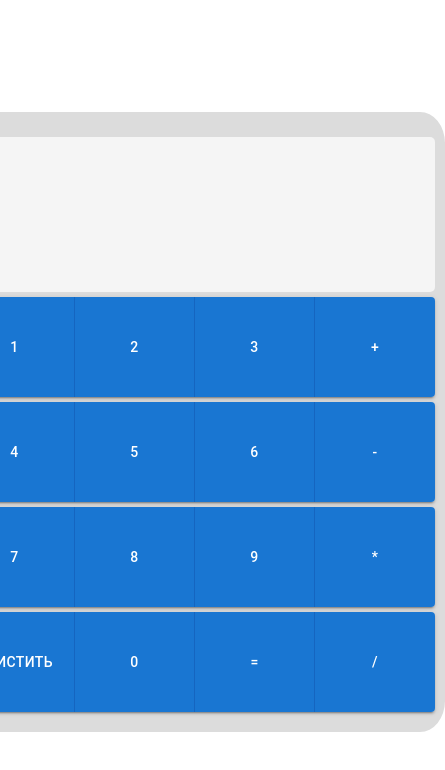
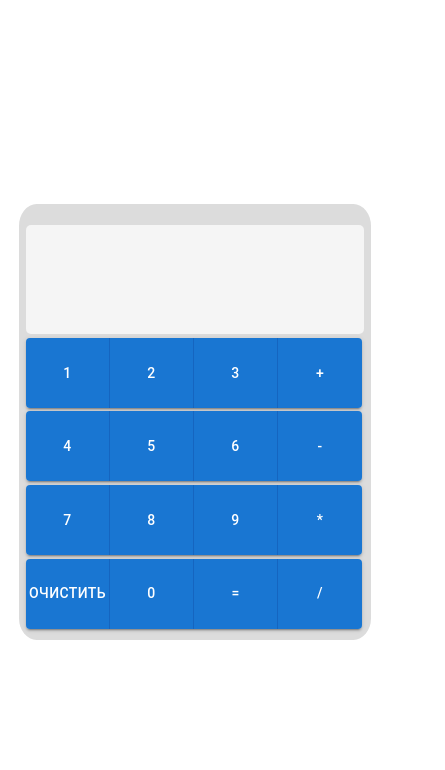
Before and after one commit to valyalshikovd/calculator3, a React (Create React App) app: page / in a window 390 px wide. Shown: the top 770 px of the page, 445 px wide, since content can reach past the window. Built offline with nearby package versions, Linux system fonts and the light colour scheme.

Commit message:
adaptive

```diff
--- a/src/App.css
+++ b/src/App.css
@@ -64,3 +64,33 @@
   margin-left: 2%;
   margin-top: 1%;
 }
+@media (max-width: 400px) {
+  .square {
+    width: 352px;
+    height: 436px;
+    background-color: gainsboro;
+    border-radius: 5%;
+    position: absolute;
+    top: 50%;
+    left: 50%;
+    transform: translate(-50%, -50%);
+  }
+  .my-div {
+    align-items: center;
+    width: 96%;
+    height: 25%;
+    position: relative;
+    border-radius: 5px;
+    background-color: whitesmoke;
+    margin-left: 2%;
+    margin-top: 5%;
+  }
+  .my-div-btn {
+    align-items: center;
+    width: 96%;
+    position: relative;
+    border-radius: 5px;
+    margin-left: 2%;
+    margin-top: 1%;
+  }
+}
--- a/src/App.js
+++ b/src/App.js
@@ -1,6 +1,6 @@
 import './App.css';
 import {Button, ButtonGroup} from "@mui/material";
-import {useState} from "react";
+import {useEffect, useState} from "react";
 import {pink} from "@mui/material/colors";
 
 
@@ -10,6 +10,20 @@ function App(){
     const [secondOper, setSecondOper] = useState(null)
     const [action, setAction] = useState(null)
     const [answer, setAnswer] = useState(null)
+    const [sizeButton, setSizeButton] = useState({ width: 120, height: 100})
+    const [flagUpdate, setFlagUpdate] = useState(true)
+    const [buttonFontSize, setFontSize] = useState("30px")
+
+    useEffect(() => {
+        if( 500 > window.innerWidth || 800 > window.innerHeight ){
+            if(flagUpdate) {
+                setSizeButton({width: 84, height: 70})
+            }
+            setFlagUpdate(false)
+        }
+    })
+
+
 
     const handleNumber = (num) => {
         if(!firstOper){
@@ -68,34 +82,34 @@ function App(){
         </div>
         <div className={"my-div-btn"}>
             <ButtonGroup variant="contained" aria-label="outlined primary button group">
-                <Button  onClick={() => {handleNumber("1")}} sx={{ width: 120, height: 100}} >1</Button>
-                <Button  onClick={() => {handleNumber("2")}} sx={{ width: 120, height: 100}}>2</Button>
-                <Button  onClick={() => {handleNumber("3")}} sx={{ width: 120, height: 100}}>3</Button>
-                <Button  onClick={() => {handleAction("+")}} sx={{ width: 120, height: 100}}>+</Button>
+                <Button  onClick={() => {handleNumber("1")}} sx={sizeButton}>1</Button>
+                <Button  onClick={() => {handleNumber("2")}} sx={sizeButton}>2</Button>
+                <Button  onClick={() => {handleNumber("3")}} sx={sizeButton}>3</Button>
+                <Button  onClick={() => {handleAction("+")}} sx={sizeButton}>+</Button>
             </ButtonGroup>
         </div>
           <div className={"my-div-btn"}>
               <ButtonGroup variant="contained" aria-label="outlined primary button group">
-                  <Button  onClick={() => {handleNumber("4")}} sx={{ width: 120, height: 100}}>4</Button>
-                  <Button  onClick={() => {handleNumber("5")}} sx={{ width: 120, height: 100}}>5</Button>
-                  <Button  onClick={ () => {handleNumber("6")}} sx={{ width: 120, height: 100 }}>6</Button>
-                  <Button  onClick={() => {handleAction("-")}}  sx={{ width: 120, height: 100 }}>-</Button>
+                  <Button  onClick={() => {handleNumber("4")}} sx={sizeButton}>4</Button>
+                  <Button  onClick={() => {handleNumber("5")}} sx={sizeButton}>5</Button>
+                  <Button  onClick={ () => {handleNumber("6")}} sx={sizeButton}>6</Button>
+                  <Button  onClick={() => {handleAction("-")}}  sx={sizeButton}>-</Button>
               </ButtonGroup>
           </div>
           <div className={"my-div-btn"}>
               <ButtonGroup variant="contained" aria-label="outlined primary button group">
-                  <Button onClick={() => {handleNumber("7")}} sx={{ width: 120, height: 100 }}>7</Button>
-                  <Button onClick={() => {handleNumber("8")}} sx={{ width: 120, height: 100 }}>8</Button>
-                  <Button onClick={() => {handleNumber("9")}} sx={{ width: 120, height: 100 }}>9</Button>
-                  <Button onClick={() => {handleAction("*")}} sx={{ width: 120, height: 100 }}>*</Button>
+                  <Button onClick={() => {handleNumber("7")}} sx={sizeButton}>7</Button>
+                  <Button onClick={() => {handleNumber("8")}} sx={sizeButton}>8</Button>
+                  <Button onClick={() => {handleNumber("9")}} sx={sizeButton}>9</Button>
+                  <Button onClick={() => {handleAction("*")}} sx={sizeButton}>*</Button>
               </ButtonGroup>
           </div>
           <div className={"my-div-btn"}>
               <ButtonGroup variant="contained" aria-label="outlined primary button group">
-                  <Button onClick={() => {handleClear()}} sx={{ width: 120, height: 100 }}>Очистить</Button>
-                  <Button onClick={() => {handleNumber("0")}} sx={{ width: 120, height: 100 }}>0</Button>
-                  <Button onClick={() => {handleGetResult()}} sx={{ width: 120, height: 100 }}>=</Button>
-                  <Button onClick={() => {handleAction("/")}} sx={{ width: 120, height: 100 }}>/</Button>
+                  <Button onClick={() => {handleClear()}} sx={sizeButton}>Очистить</Button>
+                  <Button onClick={() => {handleNumber("0")}} sx={sizeButton}>0</Button>
+                  <Button onClick={() => {handleGetResult()}} sx={sizeButton}>=</Button>
+                  <Button onClick={() => {handleAction("/")}} sx={sizeButton}>/</Button>
               </ButtonGroup>
           </div>
       </div>
```
